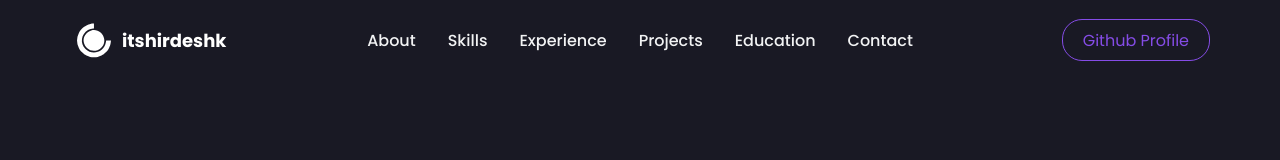
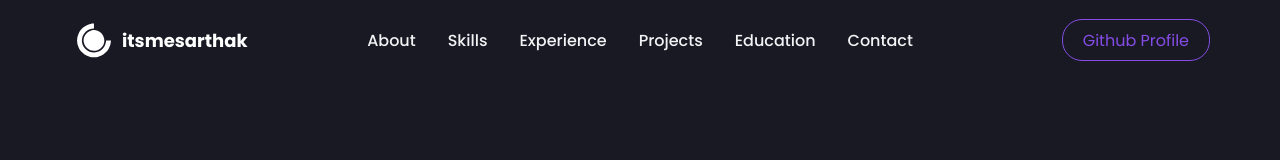
Before and after one commit to SartHak-0-Sach/ReactJS-portfolio-website, a React (Vite) app: page / in a window 1280 px wide. Shown: the top 160 px of the page. Built offline with nearby package versions, Linux system fonts and the light colour scheme.

Commit message:
Update navbar logo

```diff
--- a/src/components/Navbar/index.jsx
+++ b/src/components/Navbar/index.jsx
@@ -174,7 +174,7 @@ const Navbar = () => {
         <NavContainer>
             <NavLogo to="/">
                 <div style={{ display: "flex", alignItems: "center", color: "white", cursor: 'pointer' }}>
-                    <DiCssdeck size="3rem" /> <Span>itshirdeshk</Span>
+                    <DiCssdeck size="3rem" /> <Span>itsmesarthak</Span>
                 </div>
             </NavLogo>
             <MobileIcon>
```
